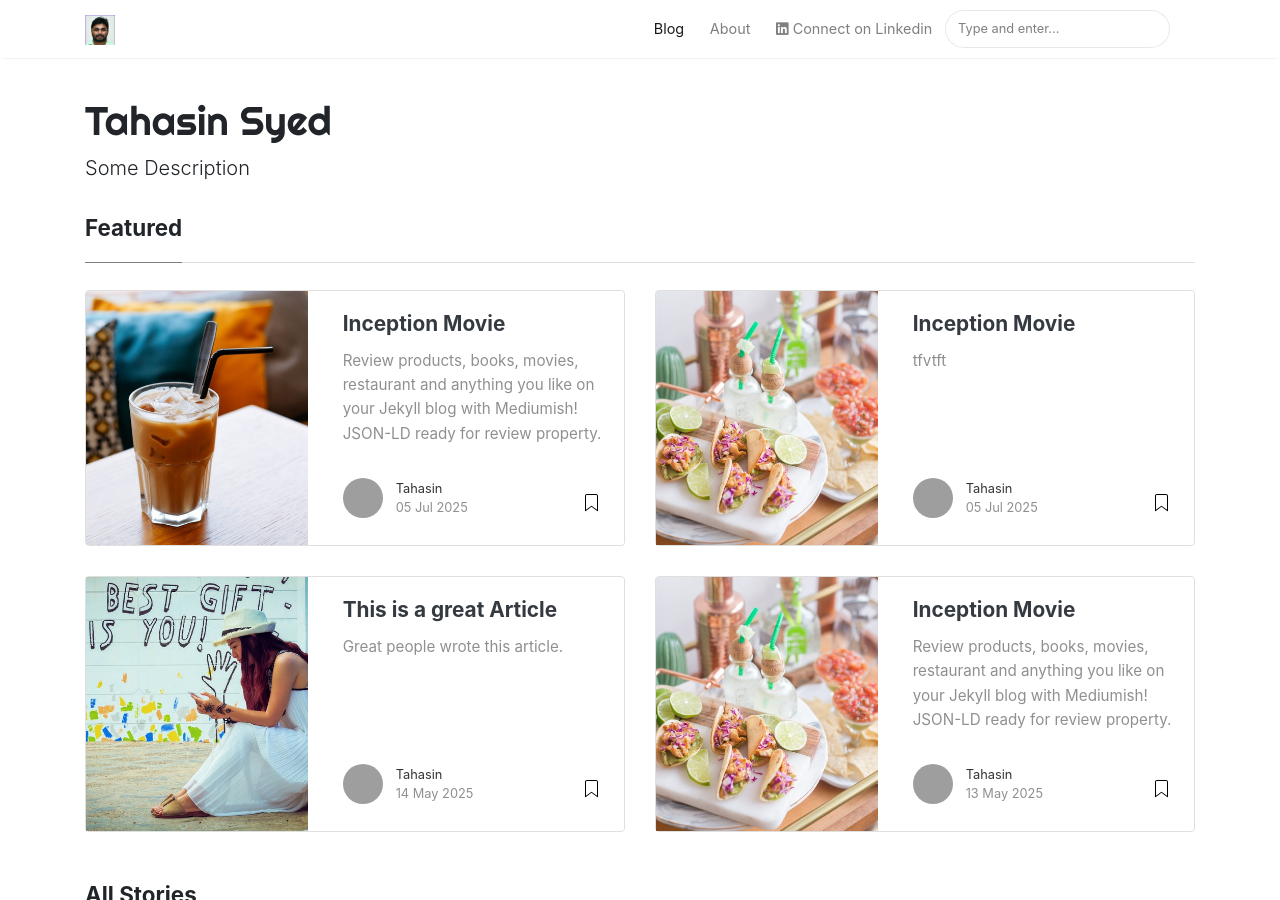
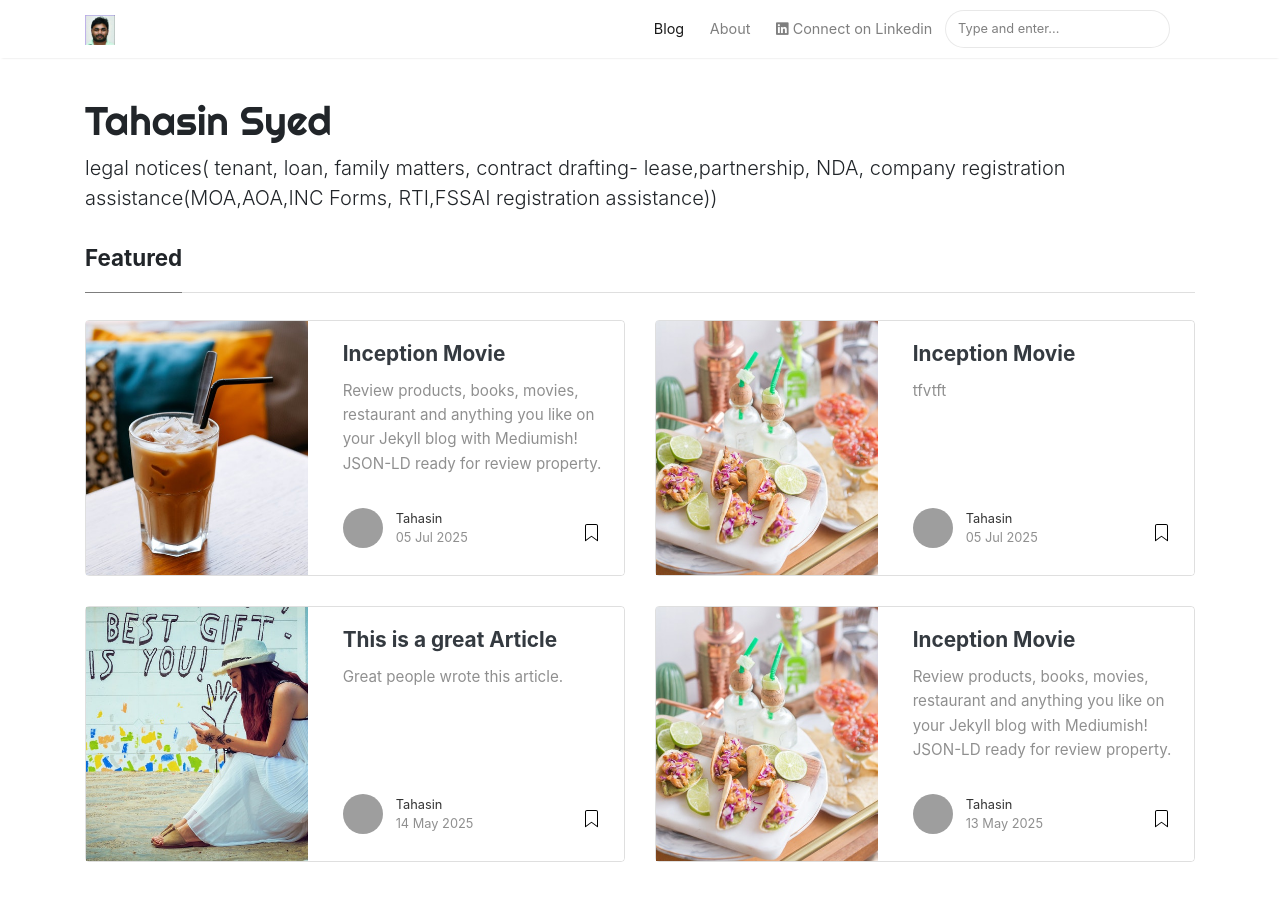
Before and after one commit to TahasinSyed/TahasinSyed, a Jekyll site: the page built from index.html, in a window 1280 px wide and 900 px high. Built offline with Jekyll 4.4.1, drawn with Linux system fonts in a browser that asks for light colours; nearby versions of some CDN libraries; the list of posts is cut into pages by our own code; grey boxes are pictures that could not be loaded.

Commit message:
Update _config.yml

```diff
--- a/_config.yml
+++ b/_config.yml
@@ -1,7 +1,7 @@
 # Site
 name: "Tahasin Syed"
 title: "Tahasin Syed"
-description: "Some Description"
+description: "legal notices( tenant, loan, family matters, contract drafting- lease,partnership, NDA, company registration assistance(MOA,AOA,INC Forms, RTI,FSSAI registration assistance))"
 logo: 'assets/images/profilepic.png'
 favicon: 'assets/images/profilepic.png'
 baseurl: ''
```
